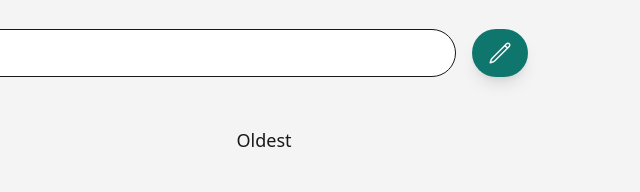
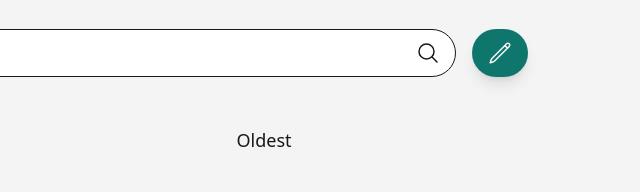
Before and after one commit to Martinekong/fed2-css-frameworks-ca, a website: page posts/feed.html in a window 1280 px wide. Shown: the part 235-427 px from the top of the page, 640-1280 px from the left. Drawn offline with nearby package versions, Linux system fonts and the light colour scheme.

Commit message:
updated search bar on feed

```diff
--- a/posts/feed.html
+++ b/posts/feed.html
@@ -141,15 +141,33 @@
     <main class="flex-grow mx-8 mt-14 md:mx-auto md:px-8">
       <div class="flex flex-col gap-8">
         <h1 class="text-5xl font-bold capitalize">feed</h1>
-        <div class="flex gap-4">
+        <div class="flex w-full max-w-full gap-4">
+          <div class="relative flex flex-grow max-w-full min-w-0">
             <input
               type="search"
               name="search"
               id="search"
               aria-label="search for posts"
               placeholder="Search for posts"
-            class="flex-grow px-4 py-2 text-lg border rounded-3xl border-zinc-900 text-zinc-900"
+              class="flex-grow min-w-0 px-4 py-2 text-lg border rounded-3xl border-zinc-900 text-zinc-900"
             />
+            <button class="absolute size-6 top-3 right-4">
+              <svg
+                xmlns="http://www.w3.org/2000/svg"
+                fill="none"
+                viewBox="0 0 24 24"
+                stroke-width="1.5"
+                stroke="currentColor"
+                class="text-zinc-900"
+              >
+                <path
+                  stroke-linecap="round"
+                  stroke-linejoin="round"
+                  d="m21 21-5.197-5.197m0 0A7.5 7.5 0 1 0 5.196 5.196a7.5 7.5 0 0 0 10.607 10.607Z"
+                />
+              </svg>
+            </button>
+          </div>
           <button
             aria-label="create a post"
             class="h-12 px-4 text-xl font-bold tracking-wider capitalize transition duration-300 ease-in-out bg-teal-700 shadow-lg text-zinc-100 rounded-3xl hover:bg-teal-900 dark:bg-teal-300 dark:hover:bg-teal-500 dark:text-zinc-900"
```
Also changed, not shown: src/css/styles.css. Lines whose indentation alone changed are shown as unchanged.
